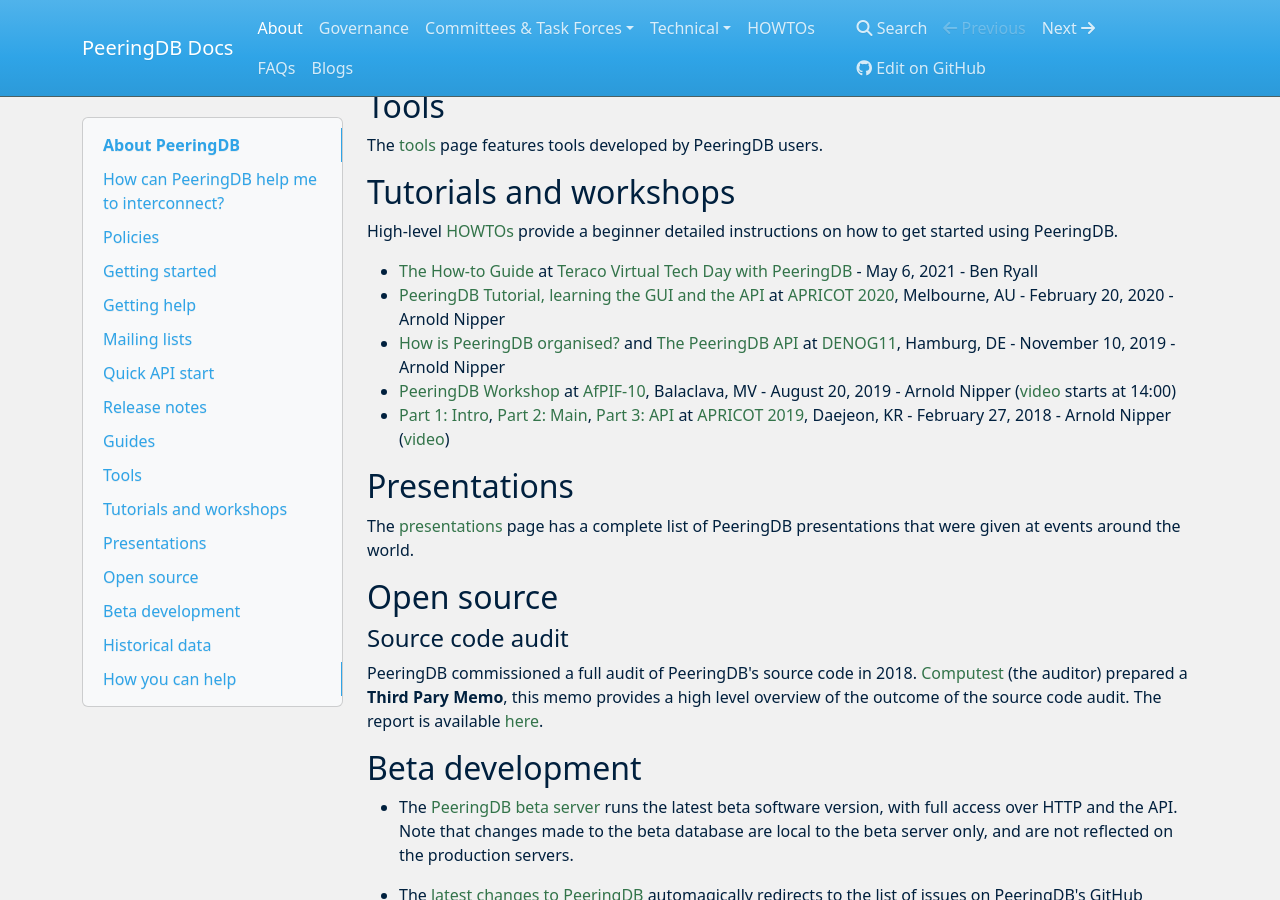
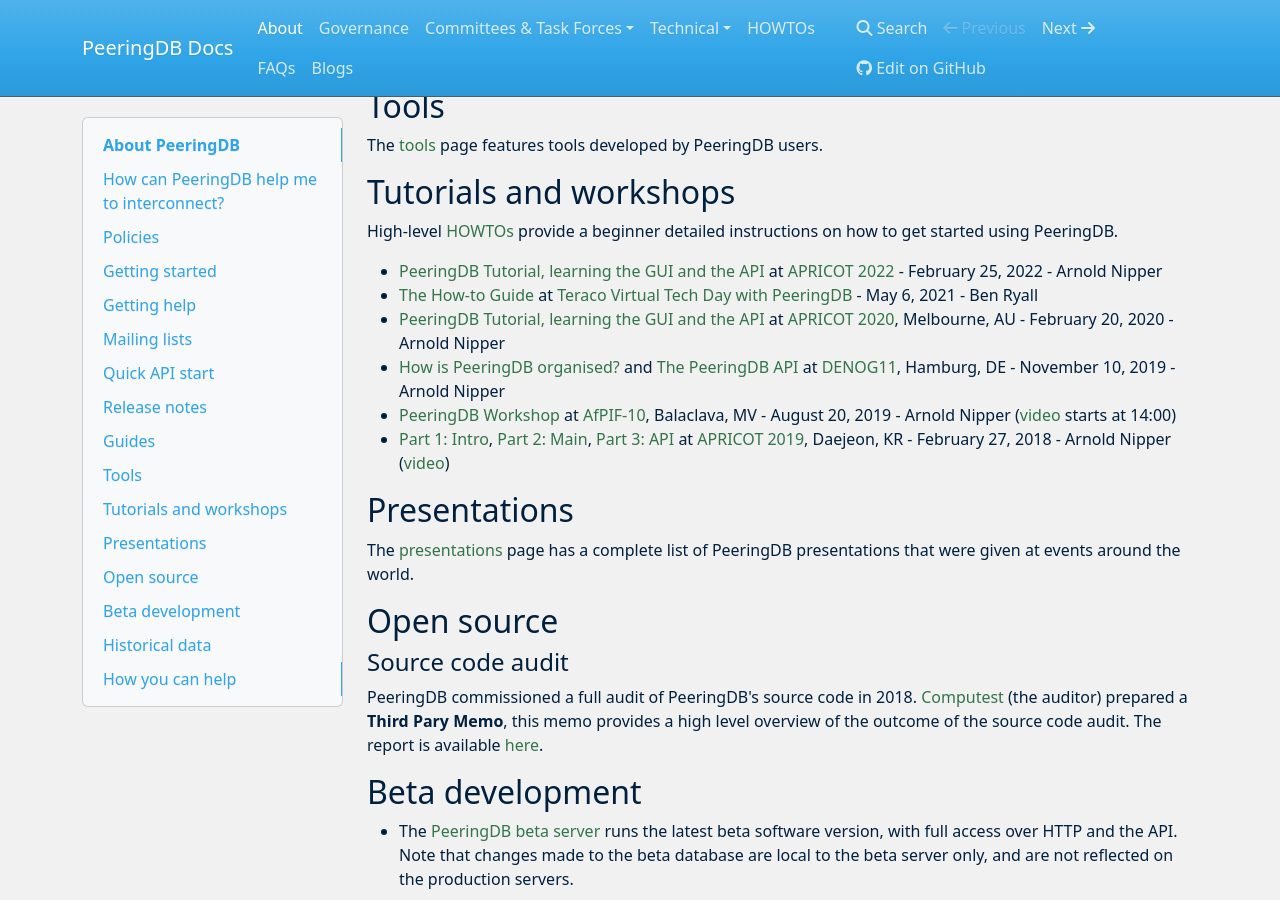
Before and after one commit to peeringdb/docs, an MkDocs documentation site: the page built from docs/index.md, in a window 1280 px wide and 900 px high, scrolled down 2021 px. Built offline with MkDocs 1.6.1, drawn with Linux system fonts in a browser that asks for light colours; nearby versions of some CDN libraries.

Commit message:
Added Arnold's APRICOT tutorial.

```diff
--- a/docs/index.md
+++ b/docs/index.md
@@ -72,6 +72,7 @@
 
 High-level [HOWTOs](howtos.md) provide a beginner detailed instructions on how to get started using PeeringDB.
 
+- [PeeringDB Tutorial, learning the GUI and the API](presentation/20220225-Apricot-1-2-GUI-API-with-exercises.pdf) at [APRICOT 2022](https://2022.apricot.net/program/schedule-tutorial/#/day/5/introduction-to-peeringdb-a-tutorial-part-1) - February 25, 2022 - Arnold Nipper
 - [The How-to Guide](presentation/20210506-Teraco_Tech_Day.pdf) at [Teraco Virtual Tech Day with PeeringDB](https://www.teraco.co.za/events/virtual-tech-days/?fbclid=IwAR310Y84fDzXnZOcfXWxnogcgkDTrWaTwfM4u0U8c5wkFPd5ihNaHuNWjzk) - May 6, 2021 - Ben Ryall
 - [PeeringDB Tutorial, learning the GUI and the API](presentation/20200220-1-2-GUI-API-APRICOT2020-Arnold-Nipper.pdf) at [APRICOT 2020](https://2020.apricot.net/program/schedule/#/day/9), Melbourne, AU - February 20, 2020 - Arnold Nipper
 - [How is PeeringDB organised?](presentation/20191110-1-GUI-DENOG11-Arnold-Nipper.pdf) and [The PeeringDB API](presentation/20191110-2-API-DENOG11-Arnold-Nipper.pdf) at [DENOG11](https://www.denog.de/de/meetings/denog11/workshops.html), Hamburg, DE - November 10, 2019 - Arnold Nipper
```
Also changed, not shown: 1 other file.
